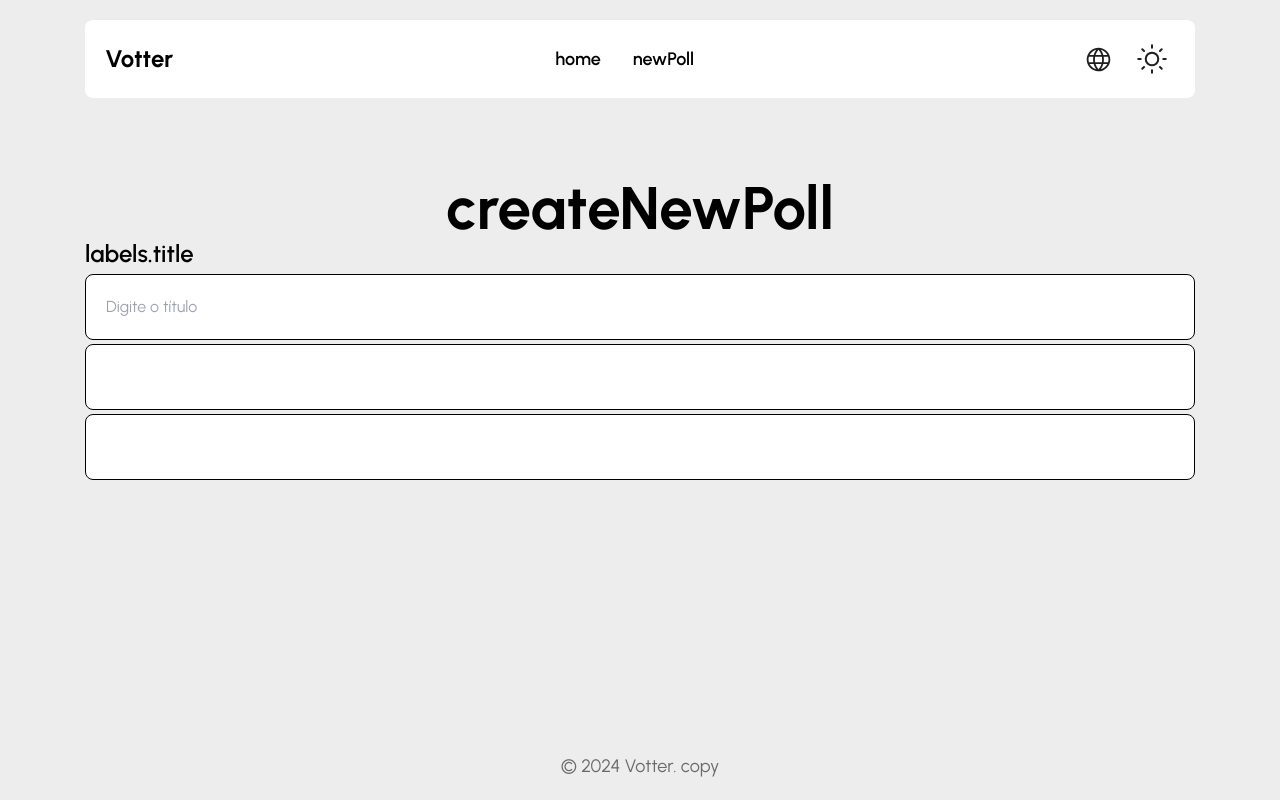
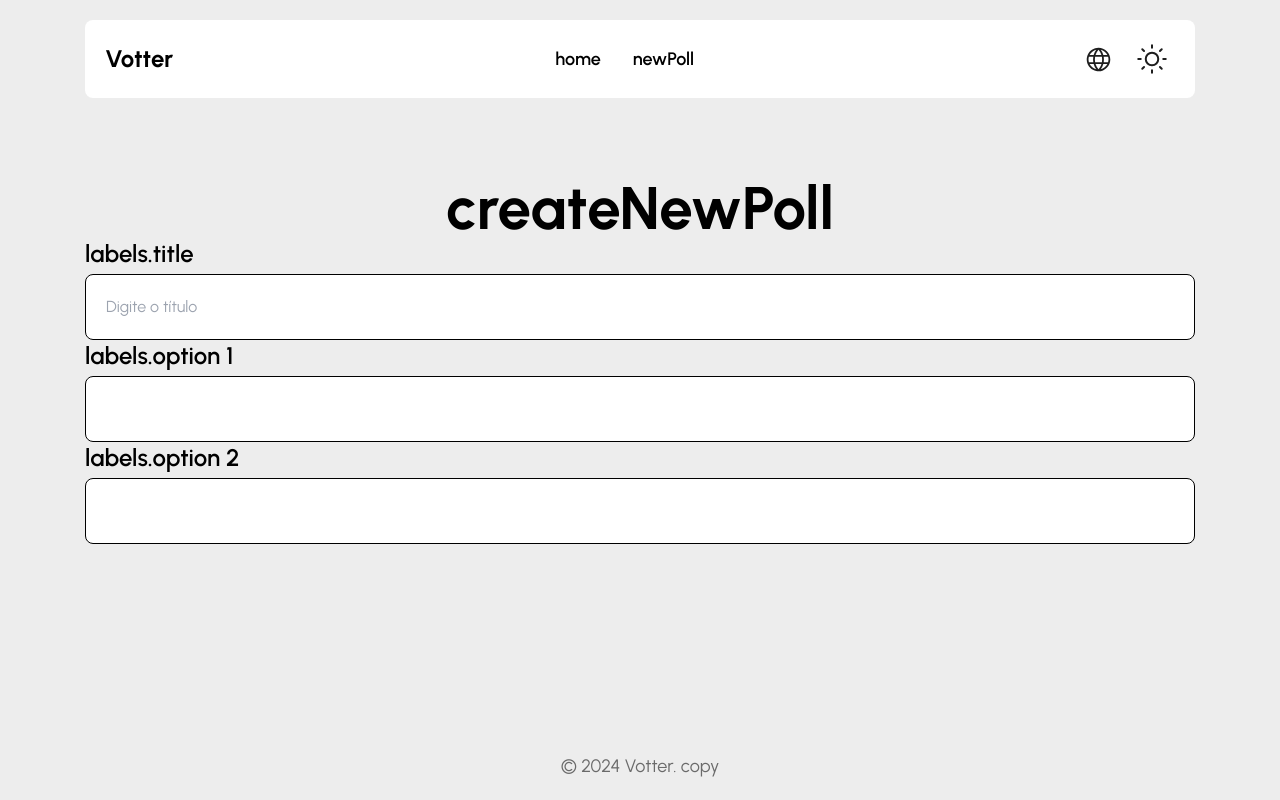
Before and after one commit to Guilherme-Matosoli/vooter-client, a Next.js app: page /en/poll/new in a window 1280 px wide. Built offline with nearby package versions, Linux system fonts and the light colour scheme; what i18next-resources-to-backend would draw is missing.

Commit message:
add option i18 traduction :fire:

```diff
--- a/src/app/[lng]/poll/new/page.tsx
+++ b/src/app/[lng]/poll/new/page.tsx
@@ -50,7 +50,7 @@ export default function NewPoll({ params: { lng } }: NewPollParams) {
             const hasDelOptionButton = index > 1;
 
             return <Input
-              label=""
+              label={`${t("labels.option")} ${index + 1}`}
               placeholder=""
               {...option}
             />
```
